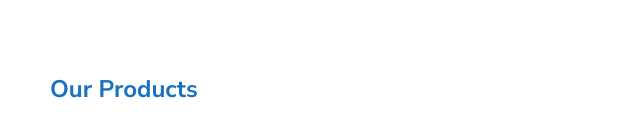
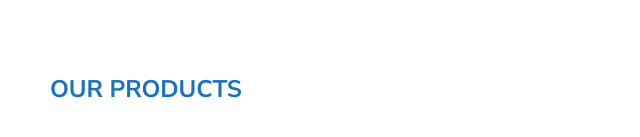
Before and after one commit to Doubting-Thomas/e-commerce-app, a website built with Parcel: page index.html in a window 1280 px wide. Shown: the part 2312-2449 px from the top of the page, without its empty margins (0-640 px from the left). Built offline with nearby package versions, Linux system fonts and the light colour scheme; files whose address does not match are found by name.

Commit message:
style: change products heading to uppercase

```diff
--- a/src/sass/_layout.scss
+++ b/src/sass/_layout.scss
@@ -53,4 +53,8 @@
 
 .products {
   padding: 5rem;
+
+  &__heading {
+    text-transform: uppercase;
+  }
 }
```
